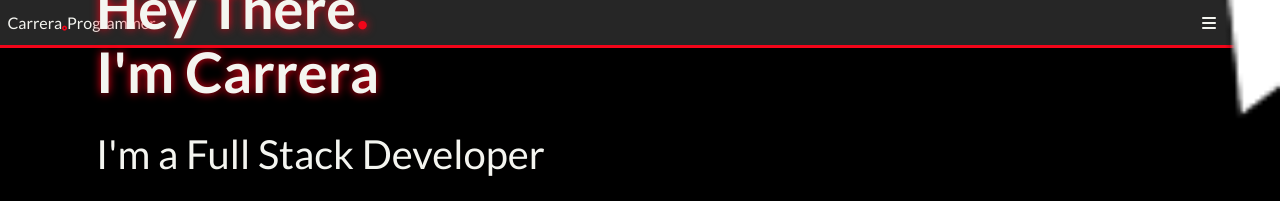
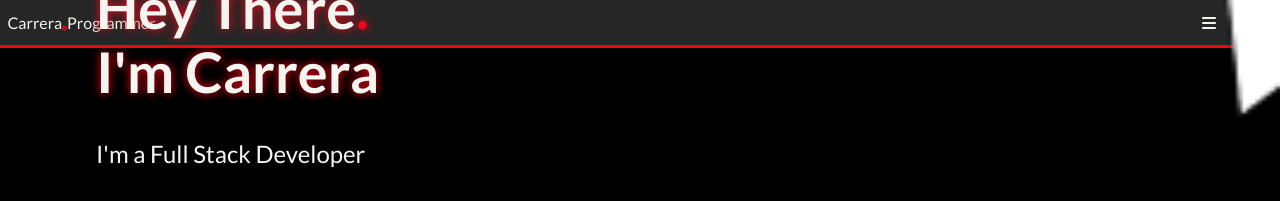
Before and after one commit to carreraprogrammer/carrera_portfolio, a plain HTML site: page index.html in a window 1280 px wide. Shown: the top 201 px of the page. Drawn offline with Linux system fonts and the light colour scheme.

Commit message:
correction 3 stylelint

```diff
--- a/styles.css
+++ b/styles.css
@@ -121,13 +121,11 @@ header {
 }
 
 .welcome-section h2 {
-  font-size: 1.5rem;
   width: 85%;
   text-align: left;
   font-style: bold;
   margin-top: 12px;
-  font-size: 2.5rem;
-  font-style: normal;
+  font-size: 1.5rem;
   font-weight: 400;
   line-height: 52px;
   padding-bottom: 12px;
@@ -211,14 +209,14 @@ main hr {
   display: flex;
   justify-content: center;
   align-items: center;
-  border: 4px solid var(--wine)
+  border: 4px solid var(--wine);
 }
 
 .img-placeholder a {
   width: 100%;
   display: flex;
   justify-content: center;
- }
+}
 
 .img-placeholder img {
   max-width: 85%;
@@ -239,7 +237,6 @@ main hr {
 }
 
 .daily-selection p {
-  font-family: 'Inter';
   font-style: normal;
   font-weight: 400;
   font-size: 16px;
@@ -498,5 +495,5 @@ main hr {
 }
 
 #rombus{
-  transform: rotate(45deg)
+  transform: rotate(45deg);
 }
```
